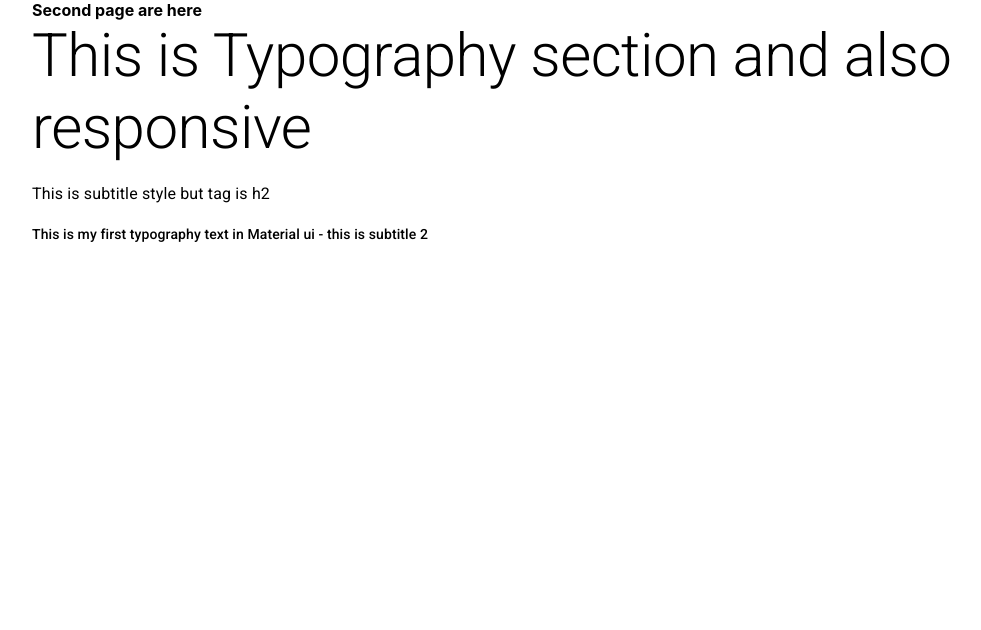
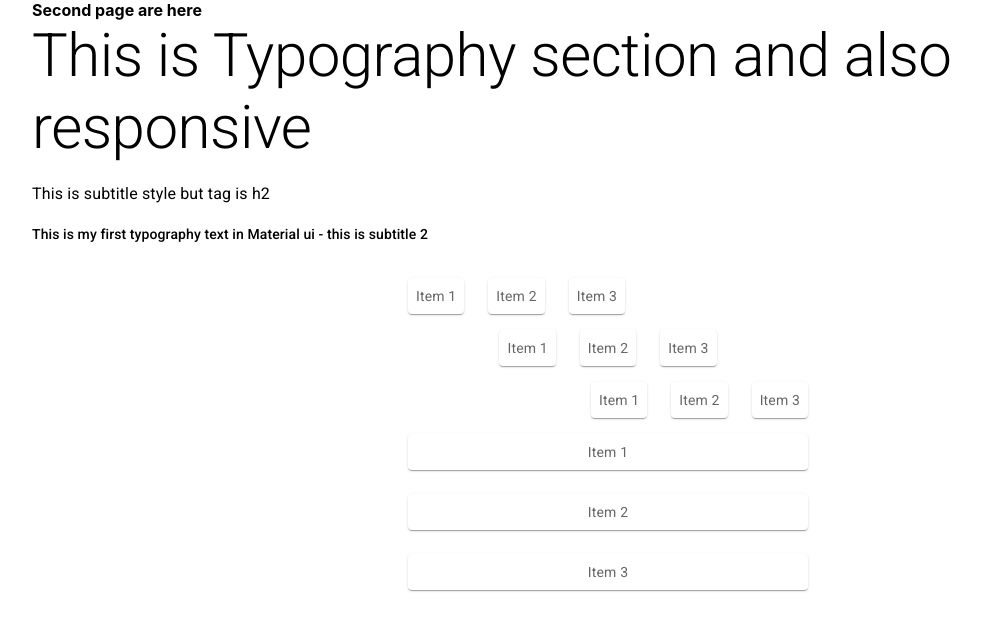
Before and after one commit to Shahrear-ahamed/add-new-patient, a React (Create React App) app: page /secondPage in a window 1280 px wide. Shown: the top 630 px of the page, without its empty margins (32-1013 px from the left). Built offline with nearby package versions, Linux system fonts and the light colour scheme.

Commit message:
learn about stack

```diff
--- /dev/null
+++ b/src/Components/StackCom.tsx
@@ -0,0 +1,43 @@
+import React from 'react';
+import Box from '@mui/material/Box';
+import Stack from '@mui/material/Stack';
+import Paper from '@mui/material/Paper';
+import { styled } from '@mui/material/styles';
+
+const Item = styled(Paper)(({ theme }) => ({
+    backgroundColor: theme.palette.mode === 'dark' ? '#1A2027' : '#fff',
+    ...theme.typography.body2,
+    padding: theme.spacing(1),
+    textAlign: 'center',
+    color: theme.palette.text.secondary,
+}))
+
+
+const StackCom = () => {
+    return (
+        <Box sx={{ width: '400px', mx:"auto", mt:4 }}>
+            <Stack direction="row" spacing={3} mt={2}>
+                <Item>Item 1</Item>
+                <Item>Item 2</Item>
+                <Item>Item 3</Item>
+            </Stack>
+            <Stack direction="row" justifyContent="center" spacing={3} mt={2}>
+                <Item>Item 1</Item>
+                <Item>Item 2</Item>
+                <Item>Item 3</Item>
+            </Stack>
+            <Stack direction="row" justifyContent="flex-end" spacing={3} mt={2}>
+                <Item>Item 1</Item>
+                <Item>Item 2</Item>
+                <Item>Item 3</Item>
+            </Stack>
+            <Stack spacing={3} mt={2}>
+                <Item>Item 1</Item>
+                <Item>Item 2</Item>
+                <Item>Item 3</Item>
+            </Stack>
+        </Box>
+    );
+};
+
+export default StackCom;
--- a/src/Pages/SecondPage.tsx
+++ b/src/Pages/SecondPage.tsx
@@ -1,6 +1,7 @@
 import React from 'react';
 import PopOverCom from "../Components/PopOverCom";
 import TypographyText from "../Components/TypographyText";
+import StackCom from "../Components/StackCom";
 
 const SecondPage = () => {
     return (
@@ -8,6 +9,7 @@ const SecondPage = () => {
             <h4>Second page are here</h4>
             <TypographyText />
             {/*<PopOverCom />*/}
+            <StackCom />
         </div>
     );
 };
```
